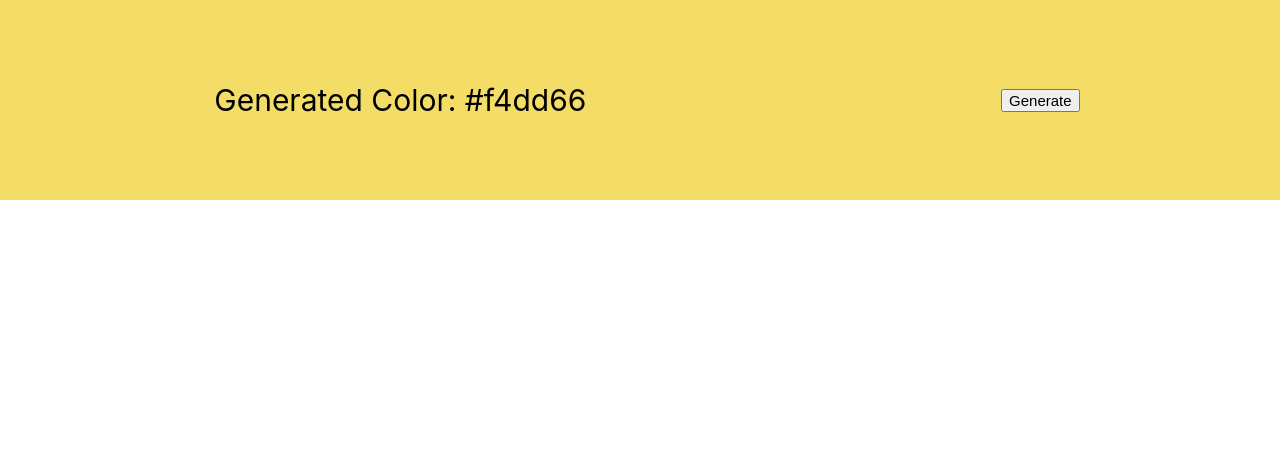
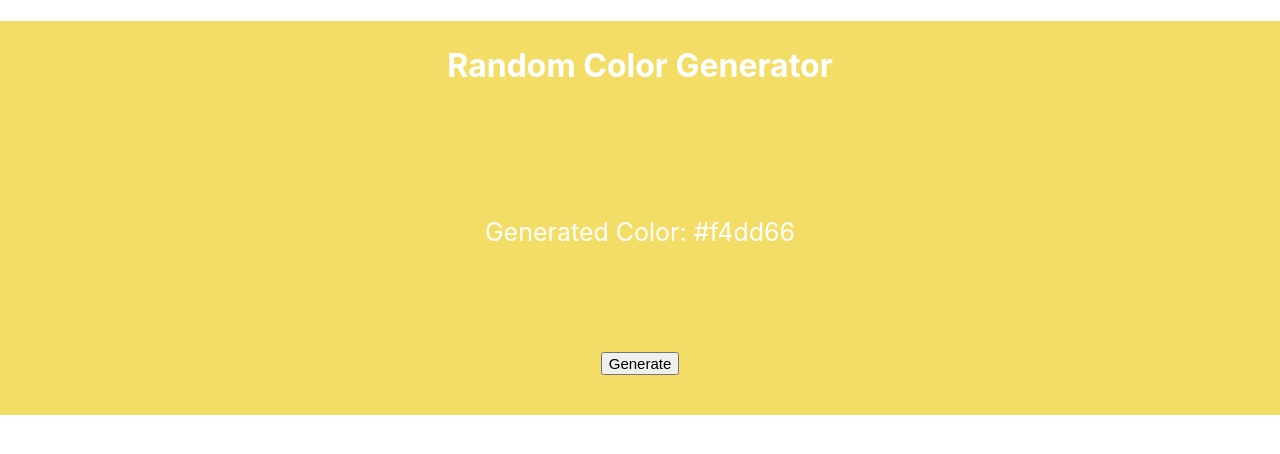
Before and after one commit to gawrbot/react-random-color-generator, a React (Create React App) app: page / in a window 1280 px wide. Shown: the top 454 px of the page. Built offline with nearby package versions, Linux system fonts and the light colour scheme.

Commit message:
Implement generator

```diff
--- a/src/App.js
+++ b/src/App.js
@@ -6,32 +6,40 @@ function App() {
   return (
     <div
       style={{
-        display: 'flex',
-        justifyContent: 'center',
-        alignItems: 'center',
         backgroundColor: color,
       }}
     >
+      <h1
+        style={{
+          textAlign: 'center',
+          color: 'white',
+          padding: 25,
+        }}
+      >
+        Random Color Generator
+      </h1>
       <div
         style={{
           width: 400,
           height: 200,
-          margin: '0 auto',
+          fontSize: 25,
+          borderRadius: 25,
           display: 'flex',
           justifyContent: 'center',
           alignItems: 'center',
-          fontSize: 30,
-          borderRadius: 25,
+          margin: '0 auto',
+          color: 'white',
         }}
       >
         Generated Color: {color}
       </div>
+      <br />
       <button
         style={{
-          margin: '0 auto',
-          display: 'flex',
+          display: 'block',
           justifyContent: 'center',
           fontSize: 15,
+          margin: '0 auto',
         }}
         onClick={() => {
           setColor(randomColor());
@@ -39,6 +47,8 @@ function App() {
       >
         Generate
       </button>
+      <br />
+      <br />
     </div>
   );
 }
```
